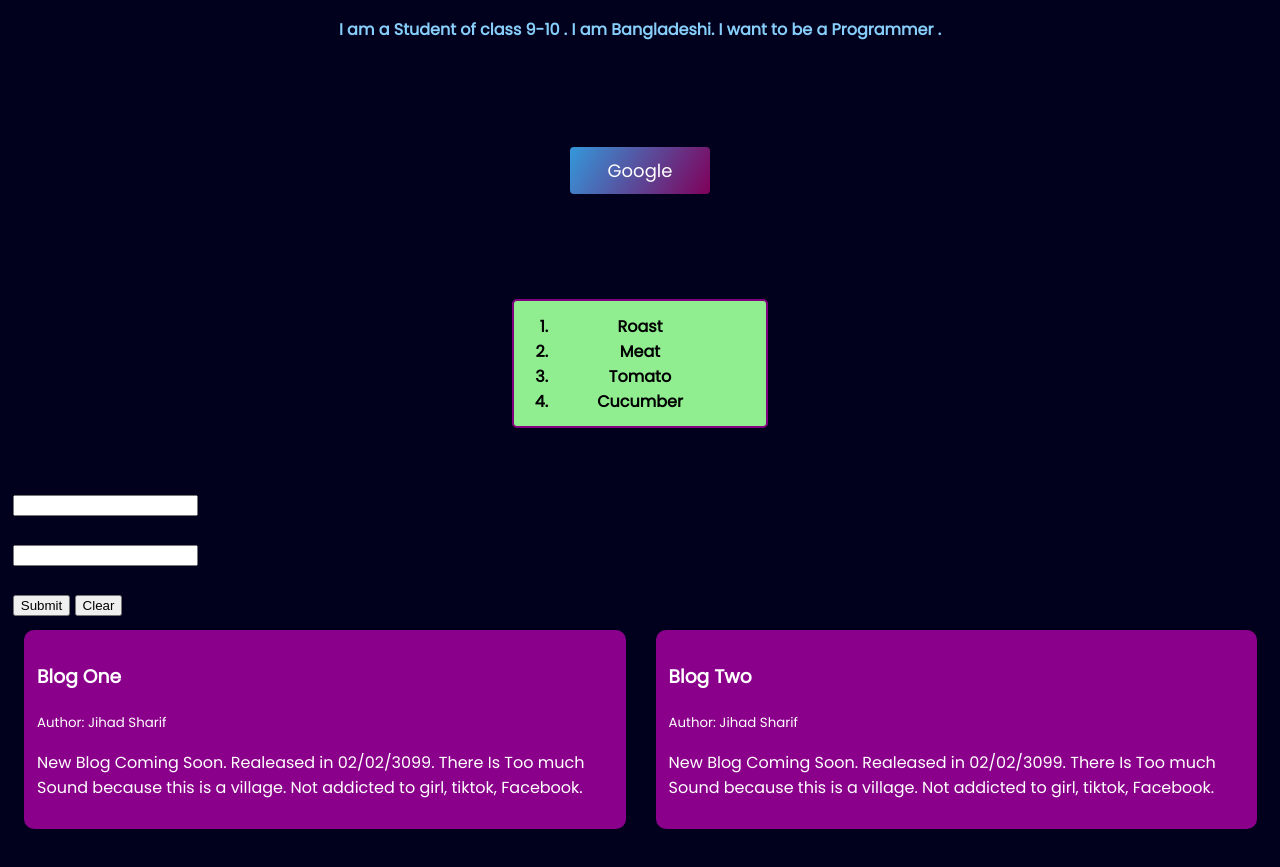
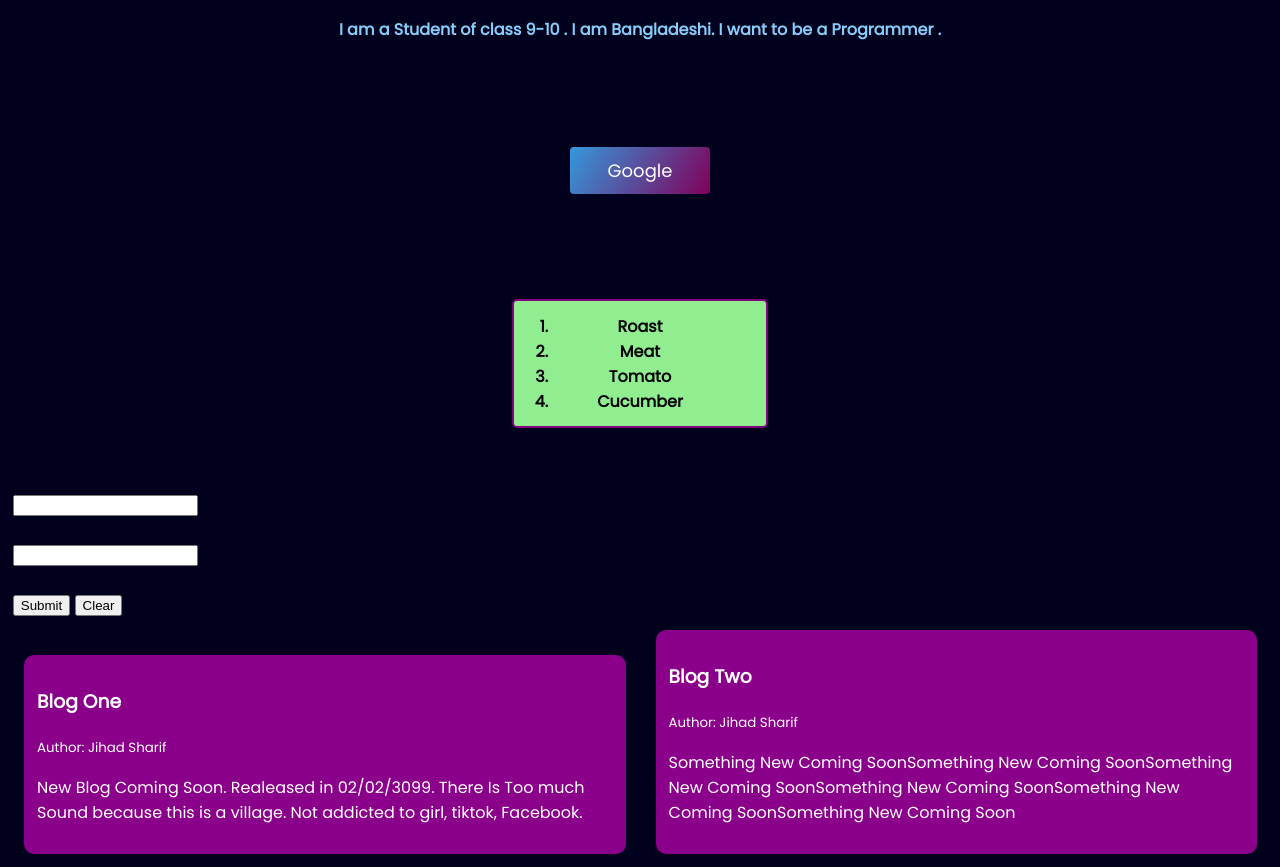
Before and after one commit to Jihad1814/First-Website, a plain HTML site: page index.html in a window 1280 px wide. Shown: the part 129-996 px from the top of the page. Before the commit the page ends 971 px from the top, so only its background shows below. Drawn offline with Linux system fonts and the light colour scheme.

Commit message:
Updated Some Text Which Not Comed

```diff
--- a/index.html
+++ b/index.html
@@ -92,7 +92,7 @@
 
     <small>Author: Jihad Sharif</small>
 
-    <P>New Blog Coming Soon. Realeased in 02/02/3099. There Is Too much Sound because this is a village. Not addicted to girl, tiktok, Facebook.</P>
+    <P>Something New Coming SoonSomething New Coming SoonSomething New Coming SoonSomething New Coming SoonSomething New Coming SoonSomething New Coming Soon</P>
 
 
 </Div>
```
